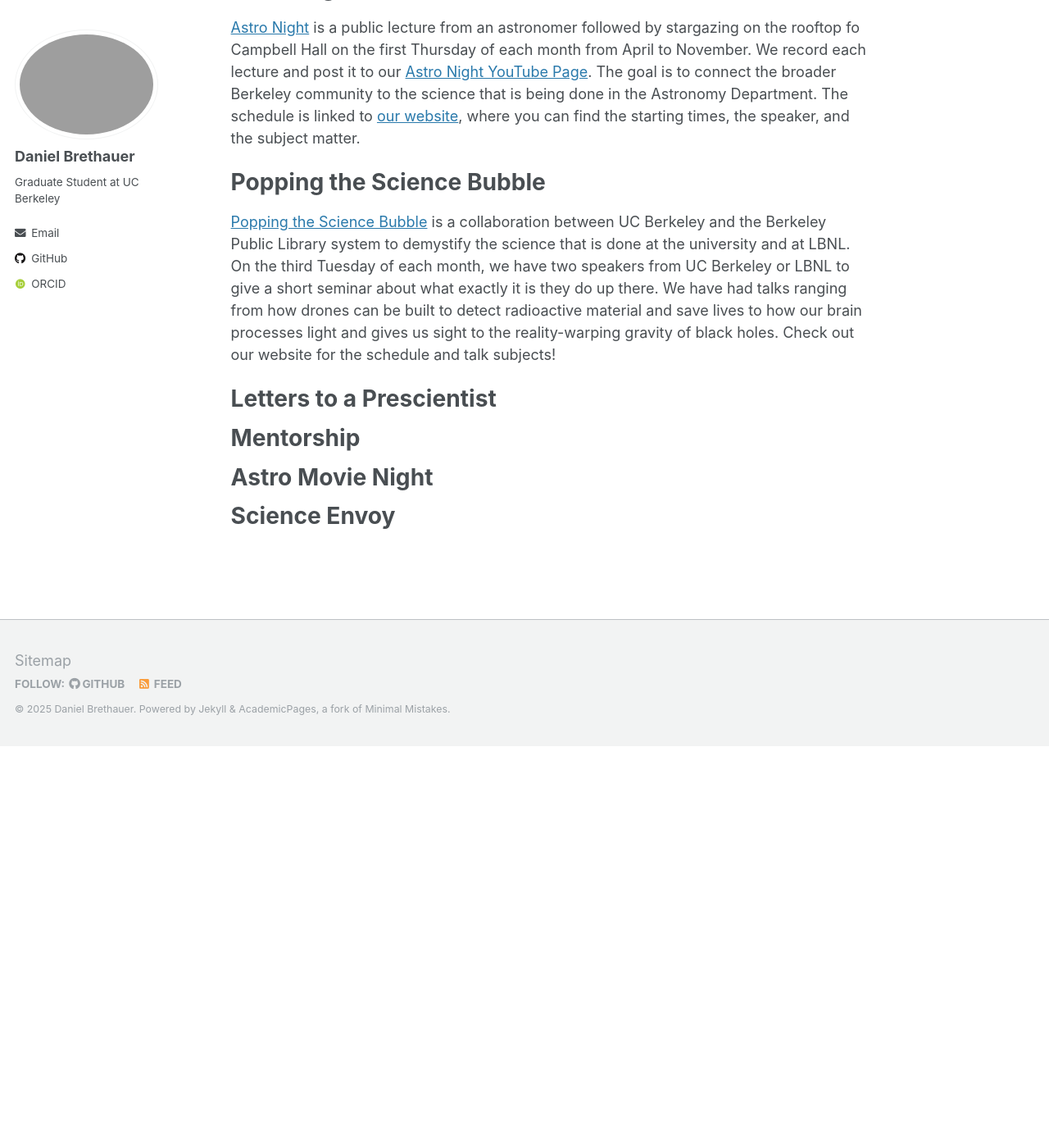
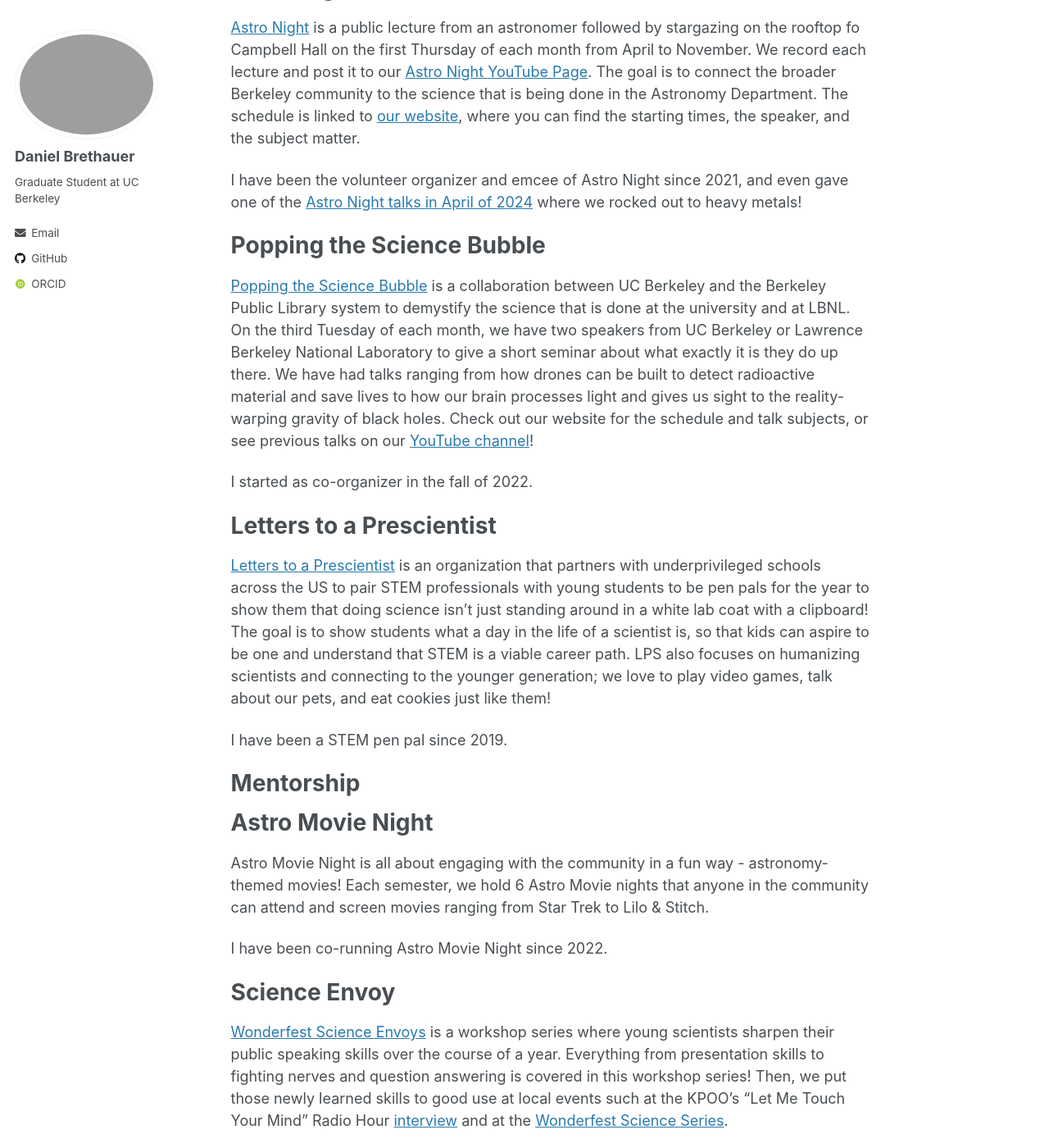
Before and after one commit to dbrethauer/dbrethauer.github.io, a Jekyll site: the page built from _pages/outreach.md, in a window 1280 px wide and 1400 px high, scrolled down 489 px. Shown: the whole window at 82% size. Built offline with Jekyll 4.4.1, drawn with Linux system fonts in a browser that asks for light colours; some web fonts are replaced.

Commit message:
Update outreach.md

```diff
--- a/_pages/outreach.md
+++ b/_pages/outreach.md
@@ -11,17 +11,28 @@ Outreach is a vital part of any science career. Inspiring the next generation of
 
 [Astro Night](https://astro.berkeley.edu/astro-night) is a public lecture from an astronomer followed by stargazing on the rooftop fo Campbell Hall on the first Thursday of each month from April to November. We record each lecture and post it to our [Astro Night YouTube Page](https://www.youtube.com/channel/UCI2z7hDra2RuAC8iPIQCS8w). The goal is to connect the broader Berkeley community to the science that is being done in the Astronomy Department. The schedule is linked to [our website](https://astro.berkeley.edu/astro-night), where you can find the starting times, the speaker, and the subject matter.
 
+I have been the volunteer organizer and emcee of Astro Night since 2021, and even gave one of the [Astro Night talks in April of 2024](https://www.youtube.com/watch?v=O2lR68OWL3w) where we rocked out to heavy metals!
+
 # Popping the Science Bubble
 
-[Popping the Science Bubble](https://poppingthesciencebubble.wordpress.com/) is a collaboration between UC Berkeley and the Berkeley Public Library system to demystify the science that is done at the university and at LBNL. On the third Tuesday of each month, we have two speakers from UC Berkeley or LBNL to give a short seminar about what exactly it is they do up there. We have had talks ranging from how drones can be built to detect radioactive material and save lives to how our brain processes light and gives us sight to the reality-warping gravity of black holes. Check out our website for the schedule and talk subjects!
+[Popping the Science Bubble](https://poppingthesciencebubble.wordpress.com/) is a collaboration between UC Berkeley and the Berkeley Public Library system to demystify the science that is done at the university and at LBNL. On the third Tuesday of each month, we have two speakers from UC Berkeley or Lawrence Berkeley National Laboratory to give a short seminar about what exactly it is they do up there. We have had talks ranging from how drones can be built to detect radioactive material and save lives to how our brain processes light and gives us sight to the reality-warping gravity of black holes. Check out our website for the schedule and talk subjects, or see previous talks on our [YouTube channel](https://www.youtube.com/@PtSBBerkeley)!
+
+I started as co-organizer in the fall of 2022.
 
 # Letters to a Prescientist
+[Letters to a Prescientist](https://prescientist.org/) is an organization that partners with underprivileged schools across the US to pair STEM professionals with young students to be pen pals for the year to show them that doing science isn't just standing around in a white lab coat with a clipboard! The goal is to show students what a day in the life of a scientist is, so that kids can aspire to be one and understand that STEM is a viable career path. LPS also focuses on humanizing scientists and connecting to the younger generation; we love to play video games, talk about our pets, and eat cookies just like them!
+
+I have been a STEM pen pal since 2019.
 
 # Mentorship
 
 # Astro Movie Night
+Astro Movie Night is all about engaging with the community in a fun way - astronomy-themed movies! Each semester, we hold 6 Astro Movie nights that anyone in the community can attend and screen movies ranging from Star Trek to Lilo & Stitch.
+
+I have been co-running Astro Movie Night since 2022.
 
 # Science Envoy
+[Wonderfest Science Envoys](https://wonderfest.org/science-envoy/) is a workshop series where young scientists sharpen their public speaking skills over the course of a year. Everything from presentation skills to fighting nerves and question answering is covered in this workshop series! Then, we put those newly learned skills to good use at local events such at the KPOO's "Let Me Touch Your Mind" Radio Hour [interview](https://drive.google.com/file/d/1havWkO0_wzfXf-2-UW82s0LN3daYAo0n/view) and at the [Wonderfest Science Series](https://youtu.be/NsEPyAkhEtg).
 
 
 
```
